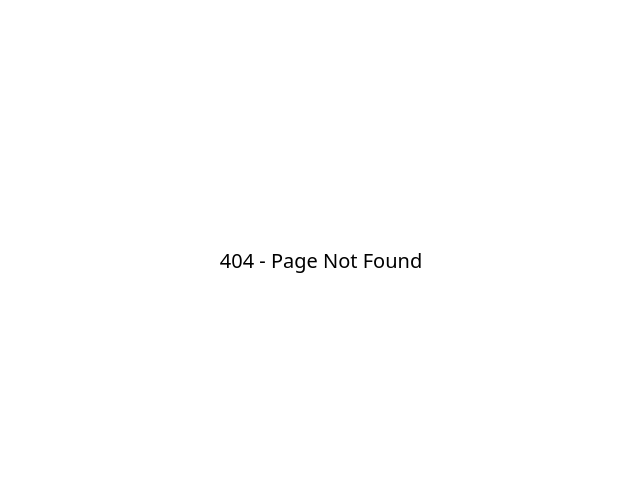
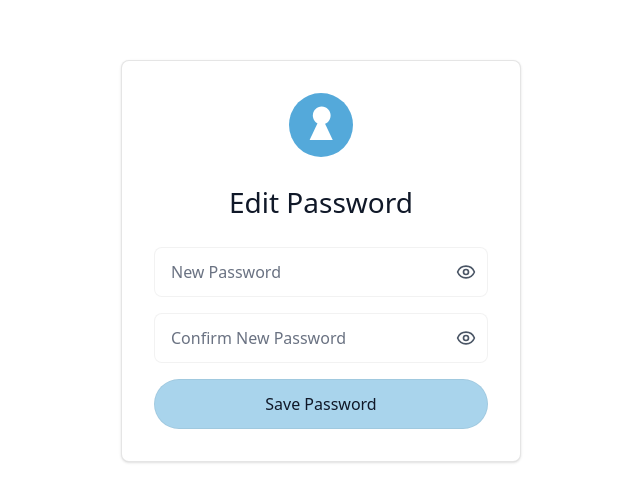
Before and after one commit to emmanuelepiola/PassVault, a Next.js app in the folder app/: page /edit-password in a window 1280 px wide. Before the commit this address had no page. Shown: the part 139-640 px from the top of the page, without its empty margins (319-959 px from the left). Built offline with nearby package versions, Linux system fonts and the light colour scheme.

Commit message:
frontend update

```diff
--- /dev/null
+++ b/app/app/edit-password/page.tsx
@@ -0,0 +1,95 @@
+'use client';
+import React, { useState } from 'react';
+import { Eye, EyeOff } from 'lucide-react';
+
+export default function EditPassword() {
+  const [newPassword, setNewPassword] = useState('');
+  const [confirmPassword, setConfirmPassword] = useState('');
+  const [showPassword, setShowPassword] = useState(false);
+  const [showConfirmPassword, setShowConfirmPassword] = useState(false);
+  const [error, setError] = useState('');
+  const [success, setSuccess] = useState('');
+
+  const handleSubmit = async (e: React.FormEvent) => {
+    e.preventDefault();
+    setError('');
+    setSuccess('');
+
+    if (newPassword !== confirmPassword) {
+      setError('Passwords do not match');
+      return;
+    }
+
+    // TODO: Implement backend communication here
+    setSuccess('Password updated successfully (mock)');
+  };
+
+  return (
+    <div className="min-h-screen bg-white flex items-center justify-center p-4">
+      <div className="w-[400px] bg-white rounded-lg border border-black/10 shadow-sm p-8">
+        <div className="flex justify-center mb-6">
+          <div className="w-16 h-16">
+            <svg className="w-full h-full" viewBox="0 0 180 180" fill="none" xmlns="http://www.w3.org/2000/svg">
+              <circle cx="90" cy="90" r="90" fill="#54A9DA" />
+              <path d="M117 63.5C117 77.5833 105.807 89 92 89C78.1929 89 67 77.5833 67 63.5C67 49.4167 78.1929 38 92 38C105.807 38 117 49.4167 117 63.5Z" fill="white" />
+              <path d="M90.5 63L123 132H58L90.5 63Z" fill="white" />
+            </svg>
+          </div>
+        </div>
+        <h1 className="text-[28px] font-medium text-center text-gray-900 mb-6">Edit Password</h1>
+
+        <form onSubmit={handleSubmit} className="space-y-4">
+          {/* New Password */}
+          <div className="relative">
+            <input
+              type={showPassword ? 'text' : 'password'}
+              value={newPassword}
+              onChange={(e) => setNewPassword(e.target.value)}
+              className="block w-full px-4 py-3 pr-12 border border-black/5 rounded-lg bg-white text-gray-900 placeholder-gray-500 focus:outline-none"
+              placeholder="New Password"
+              required
+            />
+            <button
+              type="button"
+              onClick={() => setShowPassword(!showPassword)}
+              className="absolute inset-y-0 right-3 flex items-center text-gray-600 hover:text-gray-900"
+              tabIndex={-1}
+            >
+              {showPassword ? <EyeOff size={20} /> : <Eye size={20} />}
+            </button>
+          </div>
+
+          {/* Confirm New Password */}
+          <div className="relative">
+            <input
+              type={showConfirmPassword ? 'text' : 'password'}
+              value={confirmPassword}
+              onChange={(e) => setConfirmPassword(e.target.value)}
+              className="block w-full px-4 py-3 pr-12 border border-black/5 rounded-lg bg-white text-gray-900 placeholder-gray-500 focus:outline-none"
+              placeholder="Confirm New Password"
+              required
+            />
+            <button
+              type="button"
+              onClick={() => setShowConfirmPassword(!showConfirmPassword)}
+              className="absolute inset-y-0 right-3 flex items-center text-gray-600 hover:text-gray-900"
+              tabIndex={-1}
+            >
+              {showConfirmPassword ? <EyeOff size={20} /> : <Eye size={20} />}
+            </button>
+          </div>
+
+          {error && <p className="text-red-500 text-sm text-center">{error}</p>}
+          {success && <p className="text-green-600 text-sm text-center">{success}</p>}
+
+          <button
+            type="submit"
+            className="w-full bg-[#54A9DA]/50 text-gray-900 py-3 px-4 rounded-[50px] hover:bg-[#4898c9]/50 transition-colors font-medium border border-black/5"
+          >
+            Save Password
+          </button>
+        </form>
+      </div>
+    </div>
+  );
+}
--- /dev/null
+++ b/app/app/recover-password/page.tsx
@@ -0,0 +1,82 @@
+'use client';
+import React, { useState } from 'react';
+import { useRouter } from 'next/navigation';
+
+export default function RecoverPassword() {
+  const [email, setEmail] = useState('');
+  const [error, setError] = useState('');
+  const [success, setSuccess] = useState('');
+  const router = useRouter();
+
+  const handleSubmit = async (e: React.FormEvent) => {
+    e.preventDefault();
+    setError('');
+    setSuccess('');
+
+    try {
+      const response = await fetch('http://localhost:8000/checkEmailHandler', {
+        method: 'POST',
+        headers: {
+          'Content-Type': 'application/json',
+        },
+        body: JSON.stringify({ email }),
+      });
+
+      const result = await response.json();
+
+      if (response.ok) {
+        setSuccess('Recovery email sent.');
+        // manda la mail di recupero
+      } else {
+        setError('Email not found.');
+      }
+    } catch (err) {
+      setError('An unexpected error occurred.');
+    }
+  };
+
+  return (
+    <div className="min-h-screen bg-white flex items-center justify-center p-4">
+      <div className="w-[400px] bg-white rounded-lg border border-black/10 shadow-sm p-8">
+        <div className="flex justify-center mb-6">
+          <div className="w-16 h-16">
+            <svg className="w-full h-full" viewBox="0 0 180 180" fill="none" xmlns="http://www.w3.org/2000/svg">
+              <circle cx="90" cy="90" r="90" fill="#54A9DA" />
+              <path d="M117 63.5C117 77.5833 105.807 89 92 89C78.1929 89 67 77.5833 67 63.5C67 49.4167 78.1929 38 92 38C105.807 38 117 49.4167 117 63.5Z" fill="white" />
+              <path d="M90.5 63L123 132H58L90.5 63Z" fill="white" />
+            </svg>
+          </div>
+        </div>
+        <h1 className="text-[28px] font-medium text-center text-gray-900 mb-6">Recover Password</h1>
+
+        <form onSubmit={handleSubmit} className="space-y-4">
+          <input
+            type="email"
+            value={email}
+            onChange={(e) => setEmail(e.target.value)}
+            className="block w-full px-4 py-3 border border-black/5 rounded-lg bg-white text-gray-900 placeholder-gray-500 focus:outline-none"
+            placeholder="Email address"
+            required
+          />
+
+          {error && <p className="text-red-500 text-sm text-center">{error}</p>}
+          {success && <p className="text-green-600 text-sm text-center">{success}</p>}
+
+          <button
+            type="submit"
+            className="w-full bg-[#54A9DA]/50 text-gray-900 py-3 px-4 rounded-[50px] hover:bg-[#4898c9]/50 transition-colors font-medium border border-black/5"
+          >
+            Send Email
+          </button>
+        </form>
+
+        <p className="mt-6 text-center text-[15px] text-gray-600">
+          Remember your password?{' '}
+          <a href="/login" className="text-[#54A9DA] hover:text-[#4898c9] transition-colors font-medium">
+            Back to login
+          </a>
+        </p>
+      </div>
+    </div>
+  );
+}
```
